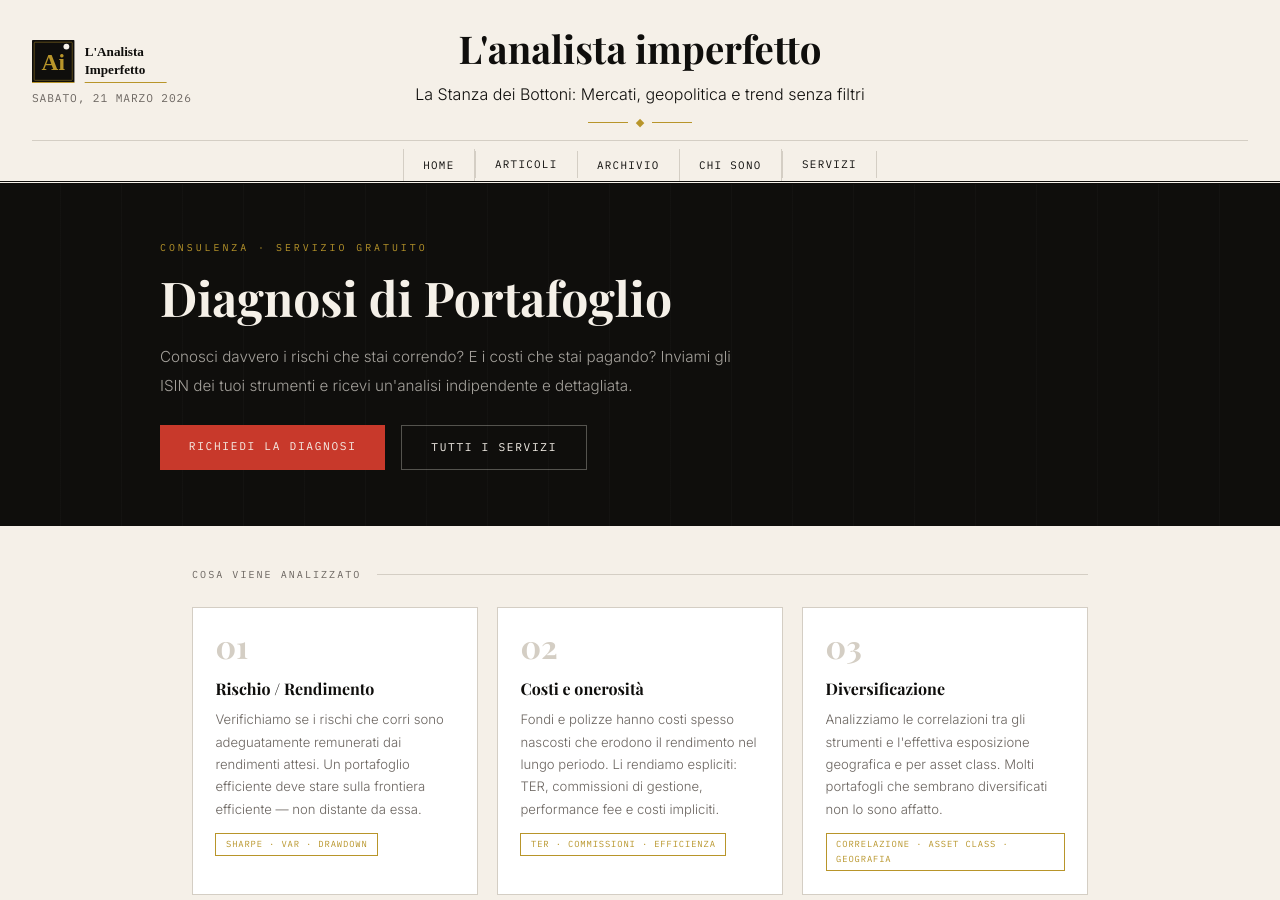
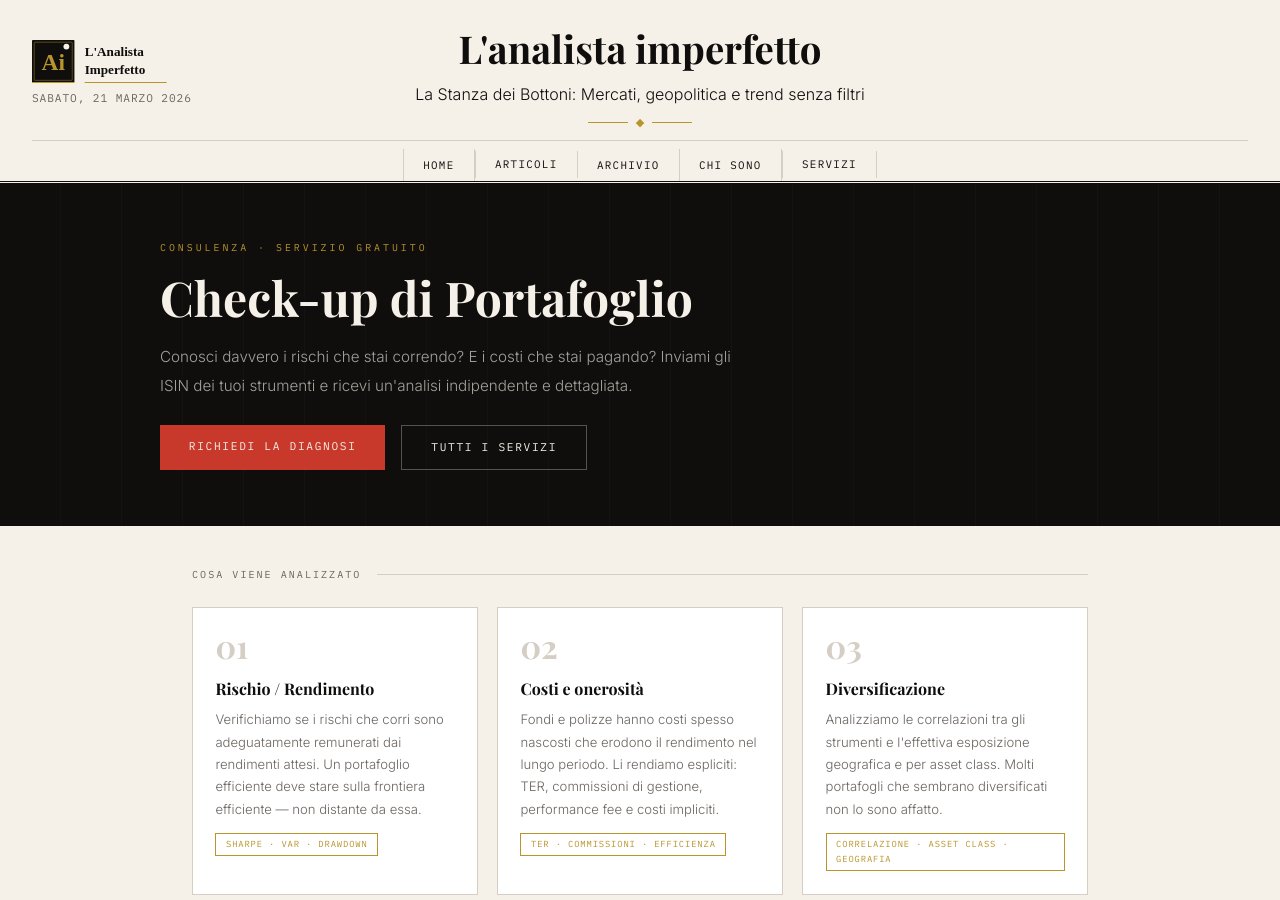
Before and after one commit to martellialessandro/martellialessandro.github.io, a Jekyll site: the page built from diagnosi.html, in a window 1280 px wide and 900 px high. Built offline with Jekyll 4.4.1, drawn with Linux system fonts in a browser that asks for light colours; some web fonts are replaced.

Commit message:
Update diagnosi.html

```diff
--- a/diagnosi.html
+++ b/diagnosi.html
@@ -119,7 +119,7 @@ permalink: /consulenza/diagnosi/
 <div class="diag-hero">
   <div style="max-width:960px; margin:0 auto; position:relative; z-index:1;">
     <div class="kicker">Consulenza · Servizio gratuito</div>
-    <h1>Diagnosi di Portafoglio</h1>
+    <h1>Check-up di Portafoglio</h1>
     <p>Conosci davvero i rischi che stai correndo? E i costi che stai pagando? Inviami gli ISIN dei tuoi strumenti e ricevi un'analisi indipendente e dettagliata.</p>
     <div class="btn-row">
       <a href="#richiedi" class="btn-primary-light">Richiedi la diagnosi</a>
```
